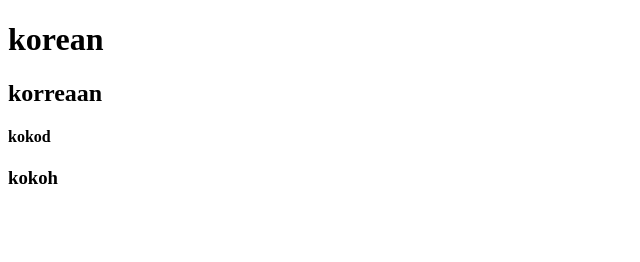
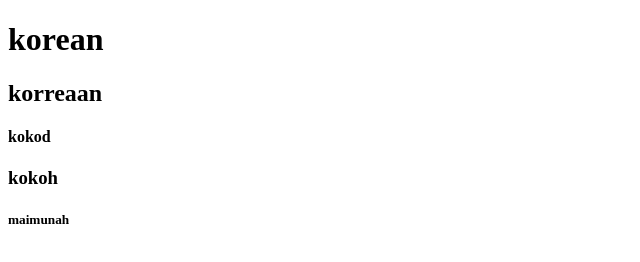
Before and after one commit to cepifams/mencoba-1colabs, a plain HTML site: page index.html in a window 1280 px wide. Shown: the full height of the page, 0-640 px from the left. Drawn offline with Linux system fonts and the light colour scheme.

Commit message:
nambah <h5>

```diff
--- a/index.html
+++ b/index.html
@@ -10,5 +10,6 @@
     <h2>korreaan</h2>
     <h4>kokod</h4>
     <h3>kokoh</h3>
+    <h5>maimunah</h5>
 </body>
 </html>
```
